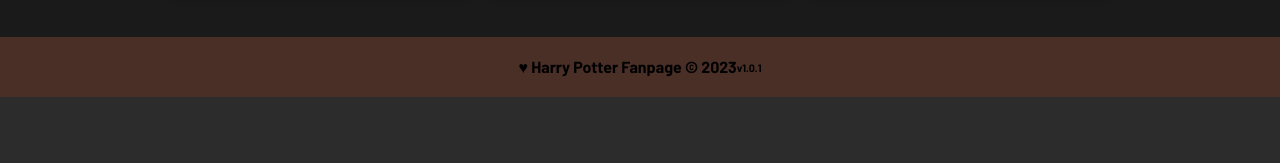
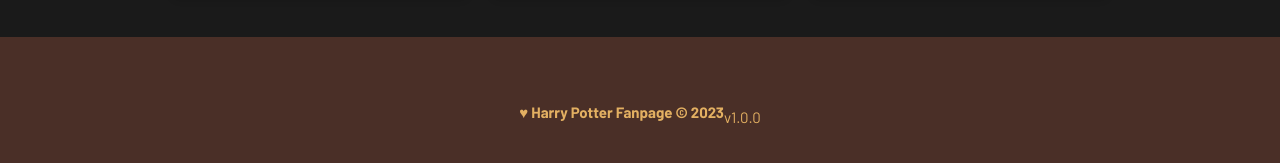
Before and after one commit to BeatrizOliveira013/ProjetoIndividual, a website: page public/sobremim.html in a window 1280 px wide. Shown: the part 1320-1483 px from the top of the page. Before the commit the page ends 1417 px from the top, so only its background shows below. Drawn offline with Linux system fonts and the light colour scheme.

Commit message:
arrumei os footer

```diff
--- a/public/css/index.css
+++ b/public/css/index.css
@@ -195,27 +195,22 @@
   text-align: justify;
 }
 
-/* FOOTER */
 .footer {
   background-color: #4A2F27;
   height: 150px;
-  color: white;
+  color: #e3b062;
   display: flex;
-  justify-content: center;
-  align-items: center;
   font-size: 15px;
 }
 
 .footer .container {
   justify-content: center;
-  align-items: center;
-  color: #FFD700;
 }
 
 .footer h4 {
   margin: 0;
 }
 
-.footer h6 {
-  margin-top: 5px;
+.footer .version {
+  margin-top: 10px;
 }
--- a/public/css/login.css
+++ b/public/css/login.css
@@ -213,17 +213,20 @@
 
 .footer {
     background-color: #4A2F27;
-    height: 65px;
-    color: #FFD700;
+    height: 150px;
+    color: #e3b062;
     display: flex;
     font-size: 15px;
-}
+  }
 
-.footer .container {
+  .footer .container {
     justify-content: center;
-    text-align: center;
-}
+  }
 
-.footer .container .version {
-    font-size: 12px;
-}
+  .footer h4 {
+    margin: 0;
+  }
+
+  .footer .version {
+    margin-top: 10px;
+  }
--- a/public/css/register.css
+++ b/public/css/register.css
@@ -152,13 +152,16 @@
 .footer {
     background-color: #4A2F27;
     height: 150px;
-    color: #FFD700;
+    color: #e3b062;
     display: flex;
     font-size: 15px;
+
   }
 
   .footer .container {
     justify-content: center;
+    display: flex;
+    align-items: center;
   }
 
   .footer h4 {
--- a/public/css/sobremim.css
+++ b/public/css/sobremim.css
@@ -179,15 +179,25 @@
     color: #d3d3d3;
 }
 
-/* FOOTER */
+.footer {
+  background-color: #4A2F27;
+  height: 150px;
+  color: #e3b062;
+  display: flex;
+  font-size: 15px;
 
-.footer {
-    background-color: #4A2F27;
-    color: black;
-    padding: 20px 0;
-    text-align: center;
 }
 
 .footer .container {
-    justify-content: center;
+  justify-content: center;
+  display: flex;
+  align-items: center;
 }
+
+.footer h4 {
+  margin: 0;
+}
+
+.footer .version {
+  margin-top: 10px;
+}
--- a/public/sobremim.html
+++ b/public/sobremim.html
@@ -134,11 +134,11 @@
         </div>
     </div>
 
-    <!--footer inicio-->
-    <div class="footer">
+     <!--footer inicio-->
+     <div class="footer">
         <div class="container">
             <h4> &hearts; Harry Potter Fanpage &copy; 2023</h4>
-            <h6>v1.0.1</h6>
+            <span class="version">v1.0.0</span>
         </div>
     </div>
     <!--footer fim-->
```
Also changed, not shown: public/dashboard.html (+1 -1 lines), public/index.html (+1 -1 lines), public/login.html (+3 -0 lines), public/quiz.html (+0 -5 lines), public/register.html (+3 -3 lines). Lines whose indentation alone changed are shown as unchanged.
